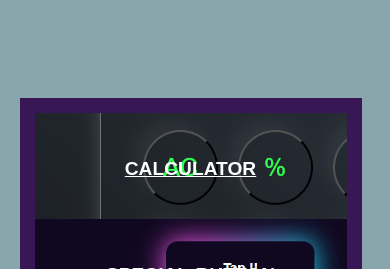
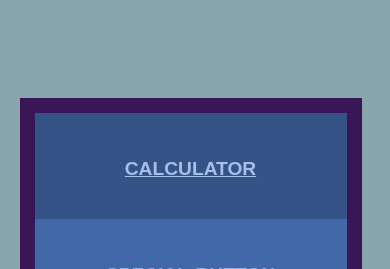
Before and after one commit to ak15a/work-page, a plain HTML site: page index.html in a window 390 px wide. Shown: the top 269 px of the page. Drawn offline with Linux system fonts and the light colour scheme.

Commit message:
Add files via upload

```diff
--- a/style.css
+++ b/style.css
@@ -69,7 +69,7 @@ body{
         margin-left: 5%;
 
     }
-    #a{
+/*    #a{
         color:white;
         background-image: url("Screenshot\ 2024-02-13\ 164240.png");
     }
@@ -95,5 +95,5 @@ body{
         background-repeat:inherit;
         object-fit: cover;
     }
-
+*/
 }
```
